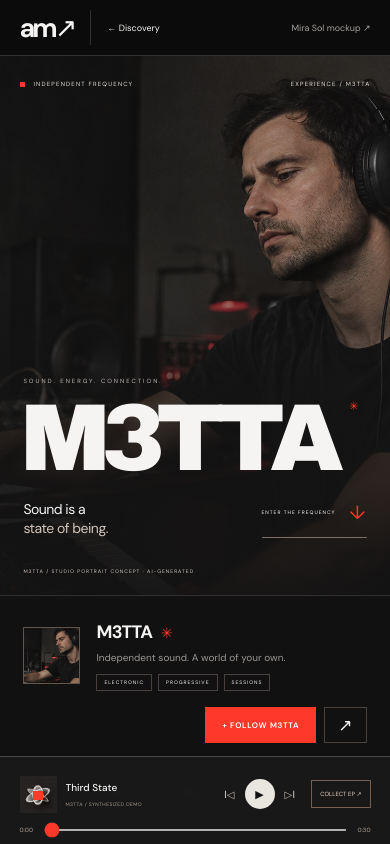
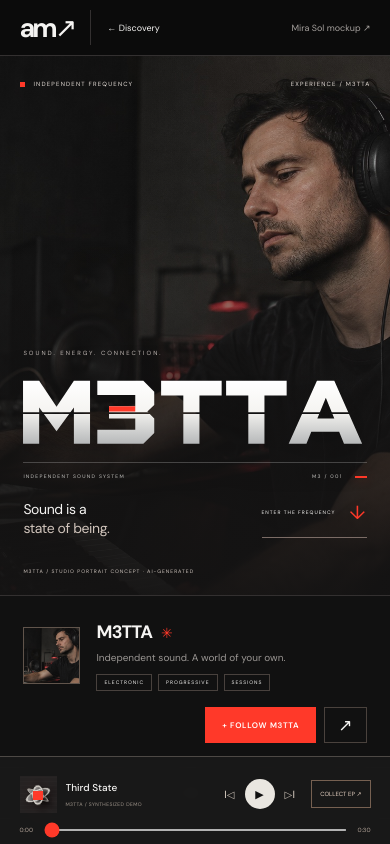
Before and after one commit to jrob6716/artist-marketplace, a React (Vite) app: page / in a window 390 px wide. Both pictures are taken after a click on the button 101 px from the left and 1718 px from the top of the page. Shown: the top 844 px of the page. Built offline with nearby package versions, Linux system fonts and the light colour scheme; a web font is replaced by a local one.

Commit message:
Give M3TTA hero custom futuristic vector lettering

```diff
--- a/src/M3ttaPage.css
+++ b/src/M3ttaPage.css
@@ -2036,3 +2036,85 @@
     font-size: 5px;
   }
 }
+
+/* Custom angular lettering, kept as vector artwork for crisp scaling. */
+.m3tta-world .mt-photo-hero .mt-future-wordmark {
+  display: block;
+  position: relative;
+  width: min(100%, 740px);
+  margin: 0;
+  padding: 6px 0;
+  line-height: 0;
+  filter: drop-shadow(0 8px 20px #0004);
+}
+.mt-future-wordmark svg {
+  display: block;
+  width: 100%;
+  height: auto;
+  overflow: visible;
+}
+.mt-wordmark-caption {
+  display: flex;
+  align-items: center;
+  justify-content: space-between;
+  width: min(100%, 740px);
+  border-top: 1px solid #ffffff38;
+  padding-top: 13px;
+  margin-top: 15px;
+  font-size: 6px;
+  letter-spacing: 2px;
+  color: #c9c8c5;
+}
+.mt-wordmark-caption > span:last-child {
+  display: flex;
+  align-items: center;
+  gap: 12px;
+}
+.mt-wordmark-caption i {
+  width: 18px;
+  height: 3px;
+  background: var(--mt-red);
+  box-shadow: 0 0 12px #ff392940;
+}
+.mt-photo-hero .mt-hero-type > p {
+  font-size: 8px;
+  letter-spacing: 3.5px;
+  margin-bottom: 22px;
+}
+.mt-photo-hero .mt-hero-bottom {
+  margin-top: 27px;
+}
+.mt-photo-hero .mt-hero-bottom > p {
+  font-size: 20px;
+  letter-spacing: -0.4px;
+  line-height: 1.35;
+}
+@media (max-width: 700px) {
+  .m3tta-world .mt-photo-hero .mt-future-wordmark {
+    width: 100%;
+    max-width: 480px;
+    padding: 4px 0;
+  }
+  .mt-wordmark-caption {
+    max-width: 480px;
+    font-size: 5px;
+    letter-spacing: 1.3px;
+    margin-top: 9px;
+    padding-top: 10px;
+  }
+  .mt-wordmark-caption i {
+    width: 12px;
+    height: 2px;
+  }
+  .mt-photo-hero .mt-hero-type > p {
+    font-size: 6px;
+    letter-spacing: 2px;
+    margin-bottom: 15px;
+  }
+  .mt-photo-hero .mt-hero-bottom {
+    margin-top: 20px;
+  }
+  .mt-photo-hero .mt-hero-bottom > p {
+    font-size: 14px;
+  }
+}
--- a/src/M3ttaPage.tsx
+++ b/src/M3ttaPage.tsx
@@ -235,9 +235,53 @@ export default function M3ttaPage() {
         </div>
         <div className="mt-hero-type">
           <p>SOUND. ENERGY. CONNECTION.</p>
-          <h1>
-            M3TTA<span>✳</span>
+          <h1 className="mt-future-wordmark" aria-label="M3TTA">
+            <svg
+              viewBox="0 0 850 180"
+              role="presentation"
+              aria-hidden="true"
+              focusable="false"
+            >
+              <defs>
+                <linearGradient
+                  id="mt-wordmark-metal"
+                  x1="0"
+                  y1="0"
+                  x2="0"
+                  y2="1"
+                >
+                  <stop offset="0" stopColor="#ffffff" />
+                  <stop offset="0.48" stopColor="#f5f4f1" />
+                  <stop offset="1" stopColor="#b6b8b9" />
+                </linearGradient>
+                <mask id="mt-wordmark-cut">
+                  <path fill="white" d="M0 0H850V180H0z" />
+                  <path fill="black" d="M0 90H850V94H0z" />
+                </mask>
+              </defs>
+              <g fill="url(#mt-wordmark-metal)" mask="url(#mt-wordmark-cut)">
+                <path d="M0 168V12H40L83 76 126 12H166V168H126V78L83 137 40 78V168Z" />
+                <path d="M184 12H298L325 39V72L308 88 325 105V141L298 168H184V133H278V105H213V75H278V47H184Z" />
+                <path d="M342 12H492V48H437V168H397V48H342Z" />
+                <path d="M503 12H653V48H598V168H558V48H503Z" />
+                <path
+                  fillRule="evenodd"
+                  d="M728 12H771L840 168H795L783 138H714L702 168H658ZM729 105H771L750 54Z"
+                />
+              </g>
+              <path
+                className="mt-wordmark-signal"
+                fill="#ff3929"
+                d="M213 75H278V88H213Z"
+              />
+            </svg>
           </h1>
+          <div className="mt-wordmark-caption" aria-hidden="true">
+            <span>INDEPENDENT SOUND SYSTEM</span>
+            <span>
+              M3 / 001 <i />
+            </span>
+          </div>
           <div className="mt-hero-bottom">
             <p>
               Sound is a<br />
```
